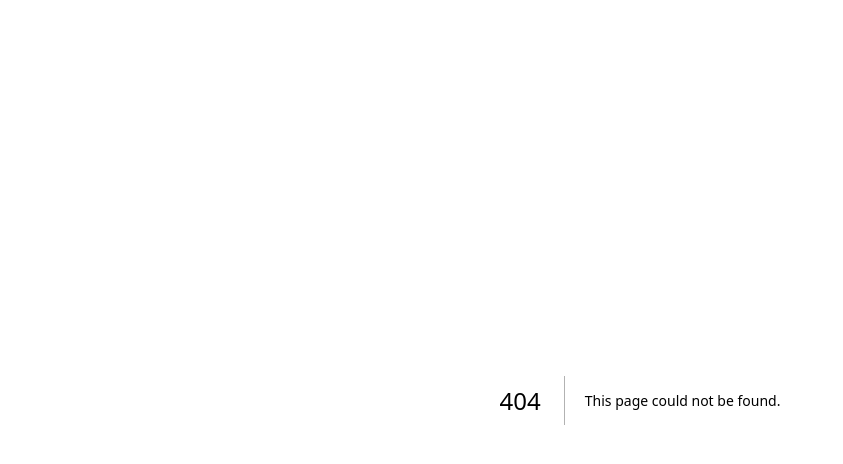
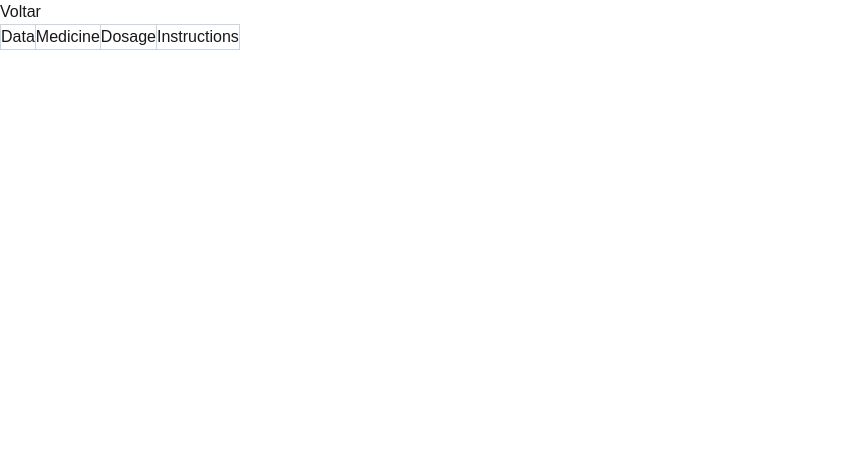
Before and after one commit to RafaelCG10/MedApp, a Next.js app in the folder med-app/: page /prescription/upload in a window 1280 px wide. Before the commit this address had no page. Shown: the top 464 px of the page, without its empty margins (0-843 px from the left). Built offline with nearby package versions, Linux system fonts and the light colour scheme.

Commit message:
Inicio da criação página de upload de receitas médicas

```diff
--- a/med-app/src/app/home/page.tsx
+++ b/med-app/src/app/home/page.tsx
@@ -14,6 +14,8 @@ export default function Home(){
         <Link href={"/appointment/create"}>Create new Appointment</Link>
         <br></br>
         <Link href={"/prescription/create"}>Create new Prescription</Link>
+        <br></br>
+        <Link href={"/prescription/upload"}>Upload prescription</Link>
         </>
     )
 }
--- /dev/null
+++ b/med-app/src/app/prescription/upload/page.tsx
@@ -0,0 +1,39 @@
+"use client"
+import React, {useEffect, useState} from 'react';
+import { useRouter } from 'next/navigation';
+import Link from 'next/link';
+
+export default function PrescriptionCreate(){
+    const router = useRouter();
+
+    const [file, setFile] = useState<File>();
+    const [error, setError] = useState<string>('');
+
+    const [prescription, setPrescriptions] = useState(null);
+    return(
+        <>
+            <Link href={"/home"}>Voltar</Link>
+            <table>
+                <thead>
+                    <tr>
+                        <td className='border border-slate-300'>Data</td>
+                        <td className='border border-slate-300 text-center'>Medicine</td>
+                        <td className='border border-slate-300 text-center'>Dosage</td>
+                        <td className='border border-slate-300 text-center'>Instructions</td>
+                    </tr>
+                </thead>
+                <tbody className="doctors" id="doctors">
+                    {!!prescription && prescription.map((prescription:any) => (
+                        <tr>
+                           <td className='border border-slate-300'>{prescription.date}</td>
+                           <td className='border border-slate-300 text-center'>{prescription.medicine}</td>
+                           <td className='border border-slate-300 text-center'>{prescription.dosage}</td>
+                           <td className='border border-slate-300 text-center'>{prescription.instructions}</td>
+                           <td className='border border-slate-300 text-center'><input type='file' name='file' onChange={(e) => setFile(e.target.files?.[0])}/></td>
+                        </tr>
+                    ))}
+                </tbody>
+            </table>
+        </>
+    );
+}
```
